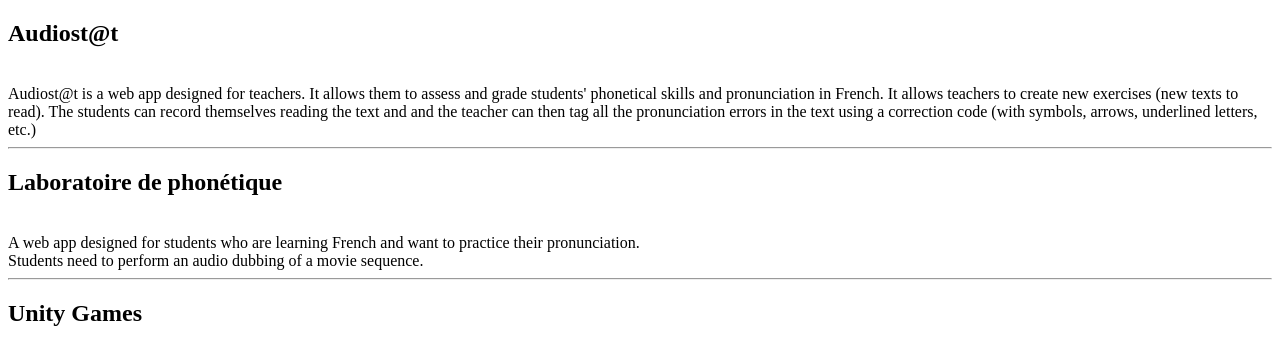
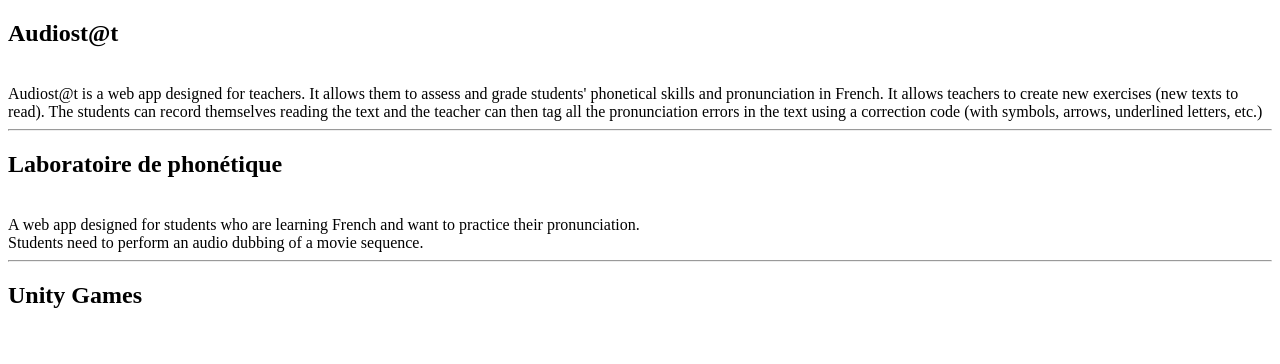
Before and after one commit to idylik/idylik.github.io, a plain HTML site: page projects.html in a window 1280 px wide. Drawn offline with Linux system fonts and the light colour scheme.

```diff
--- a/projects.html
+++ b/projects.html
@@ -8,7 +8,7 @@
 	<br>
 	Audiost@t is a web app designed for teachers. It allows them to assess and grade students' phonetical skills and pronunciation in French.
 
-	It allows teachers to create new exercises (new texts to read). The students can record themselves reading the text and and the teacher can then tag all the pronunciation errors in the text using a correction code (with symbols, arrows, underlined letters, etc.)
+	It allows teachers to create new exercises (new texts to read). The students can record themselves reading the text and the teacher can then tag all the pronunciation errors in the text using a correction code (with symbols, arrows, underlined letters, etc.)
 
 
 
```
